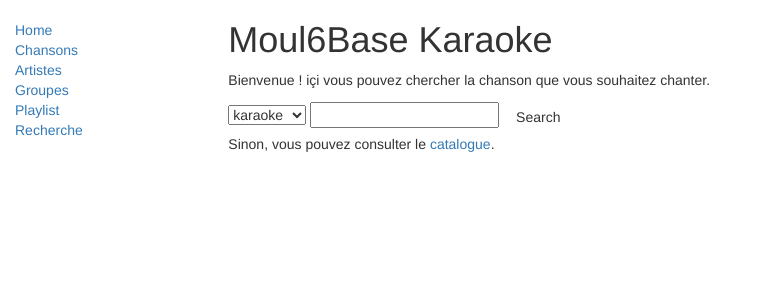
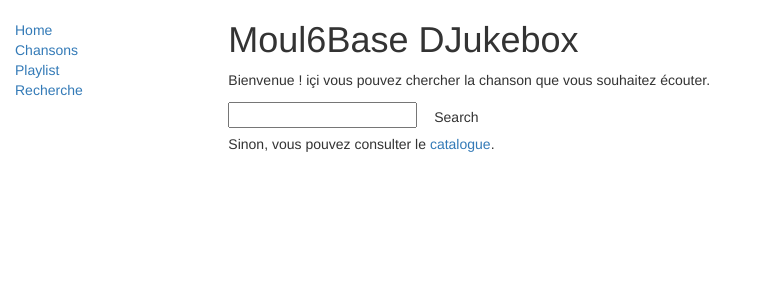
Before and after one commit to Gersho/ytparty-dj, a Django app: page /search/ in a window 1280 px wide. Shown: the top 300 px of the page, without its empty margins (0-757 px from the left). Run offline with Django 3.2, Linux system fonts and the light colour scheme; data that the repository does not hold is empty; some libraries are stand-ins or nearby versions.

Commit message:
cosmetic changes for DJ

```diff
--- a/ytparty/client/templates/base_generic.html
+++ b/ytparty/client/templates/base_generic.html
@@ -42,8 +42,6 @@
       <ul class="sidebar-nav">
           <li><a href="{% url 'index' %}">Home</a></li>
           <li><a href="{% url 'songs' %}">Chansons</a></li>
-          <li><a href="{% url 'artists' %}">Artistes</a></li>
-          <li><a href="{% url 'groups' %}">Groupes</a></li>
           <li><a href="{% url 'playlist' %}">Playlist</a></li>
           <li><a href="{% url 'search' %}">Recherche</a></li>
 
--- a/ytparty/client/templates/index.html
+++ b/ytparty/client/templates/index.html
@@ -4,16 +4,14 @@
 
 
 {% block content %}
-<h1>Moul6Base Karaoke</h1>
+<h1>Moul6Base DJukebox</h1>
 
-  <p>Bienvenue !  içi vous pouvez choisir la chanson que vous souhaitez chanter.</p>
+  <p>Bienvenue !  içi vous pouvez choisir la chanson que vous souhaitez écouter.</p>
 
 <h2><a href="{% url 'songs' %}">Le Catalogue:</a></h2>
 
   <ul>
     <li><strong>Chansons:</strong> {{ num_song }}</li>
-    <li><strong>Artistes:</strong> {{ num_artist }}</li>
-    <li><strong>Groupes:</strong> {{ num_group }}</li>
   </ul>
 
 <p>Sinon, vous pouvez effectuer une <a href="{% url 'search' %}">recherche hors catalogue</a></p>
--- a/ytparty/client/templates/next.html
+++ b/ytparty/client/templates/next.html
@@ -57,7 +57,7 @@ body{
 <script>
 setTimeout(function(){
   location = {% url 'display' %};
-}, 8000);
+}, 100);
 </script>
 
 </body>
--- a/ytparty/client/templates/playlist.html
+++ b/ytparty/client/templates/playlist.html
@@ -7,6 +7,7 @@
 
   {% block morescripts %}
   {% if user.is_authenticated %}
+
   <script>
 
    function remove(requestid){
@@ -54,6 +55,11 @@
         <div class="media-body">
           <h3 class="media-heading">{{ item.title }}</h3>
           {% if user.is_authenticated %}
+
+
+           <h3 class="media-heading">{{ item.duration }}</h3>
+
+
           {% if not forloop.counter == 1 %}
 
           <div class="btn btn-danger" onclick="remove('{{ item.requestid }}')">X</div>
--- a/ytparty/client/templates/search.html
+++ b/ytparty/client/templates/search.html
@@ -11,8 +11,7 @@
 
     $("#clickMe").on("click", function() {
       let input =  document.getElementById("sField").value;
-      let prefix =  document.getElementById("sList").value;
-      let search = "" + prefix + " " + input;
+      let search = "" + input;
       location = {% url 'search' %} + search;
      });
 
@@ -24,21 +23,11 @@
   {% endblock %}
 
 {% block content %}
-<h1>Moul6Base Karaoke</h1>
+<h1>Moul6Base DJukebox</h1>
 
-  <p>Bienvenue !  içi vous pouvez chercher la chanson que vous souhaitez chanter.</p>
+  <p>Bienvenue !  içi vous pouvez chercher la chanson que vous souhaitez écouter.</p>
 
   <div>
-
-    <select id="sList">
-  <option value="karaoke">karaoke</option>
-  <option value="parole">parole</option>
-  <option value="lyric">lyric</option>
-  <option value="pawol">pawol</option>
-  <option value="playback">playback</option>
-  <option value="">(aucun)</option>
-    </select>
-
 
 
   <input type="text" id="sField" placeholder="">
--- a/ytparty/client/views.py
+++ b/ytparty/client/views.py
@@ -255,18 +255,24 @@ def request(request):
 def playlist(request):
     if( WaitList.objects.all().exists()):
         data = WaitList.objects.all()
+        durations = []
+        for item in data:
+            durations.append(item.duration)
     else:
         data = ""
+        durations = ""
 
     deletion = request.GET.get('deletion','')
     if(not deletion == ''):
         remove = WaitList.objects.get(requestid__exact=deletion)
         remove.delete()
 
+
+
     return render(
         request,
         'playlist.html',
-        context={'data':data},
+        context={'data':data, 'durations':durations},
     )
 
 @login_required
```
